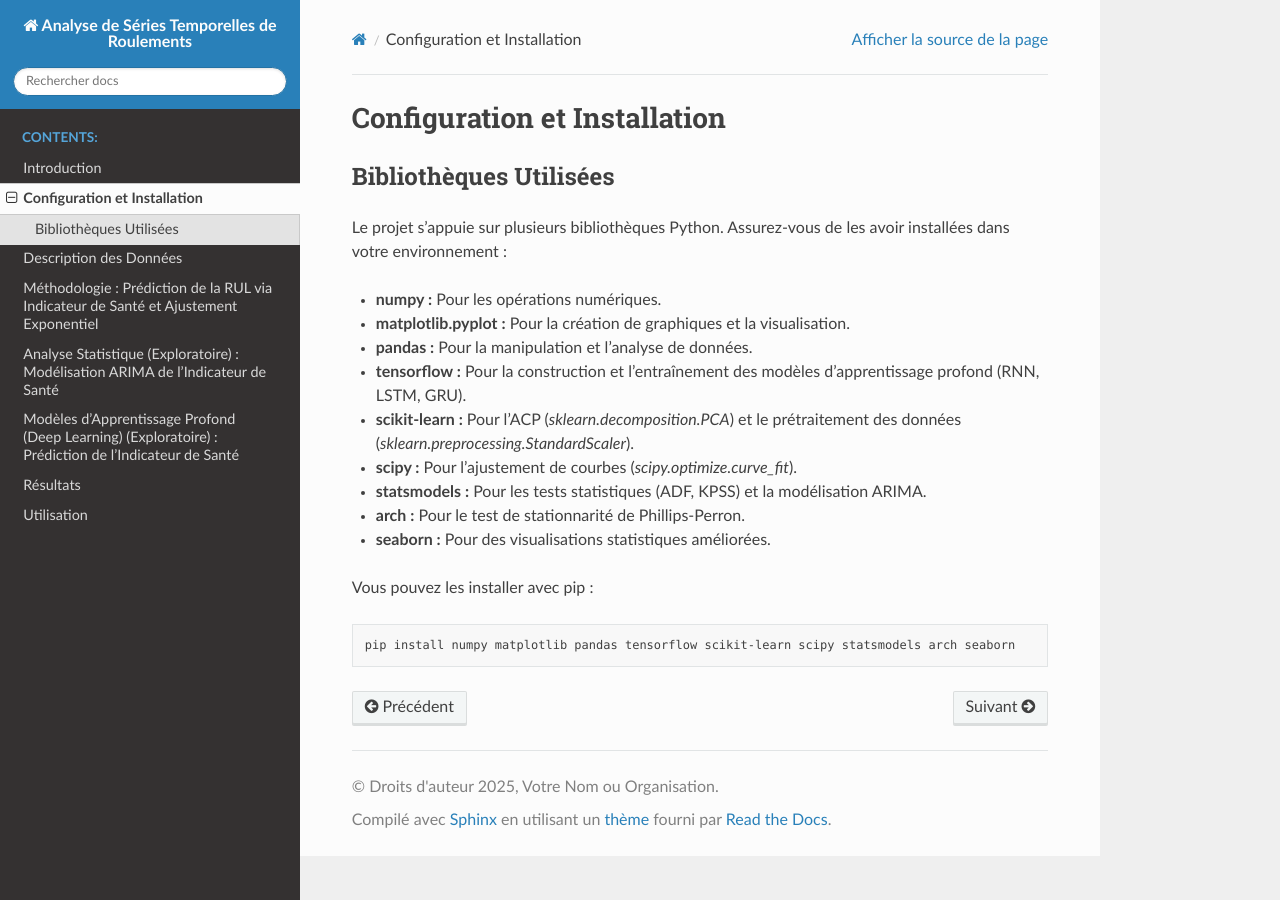
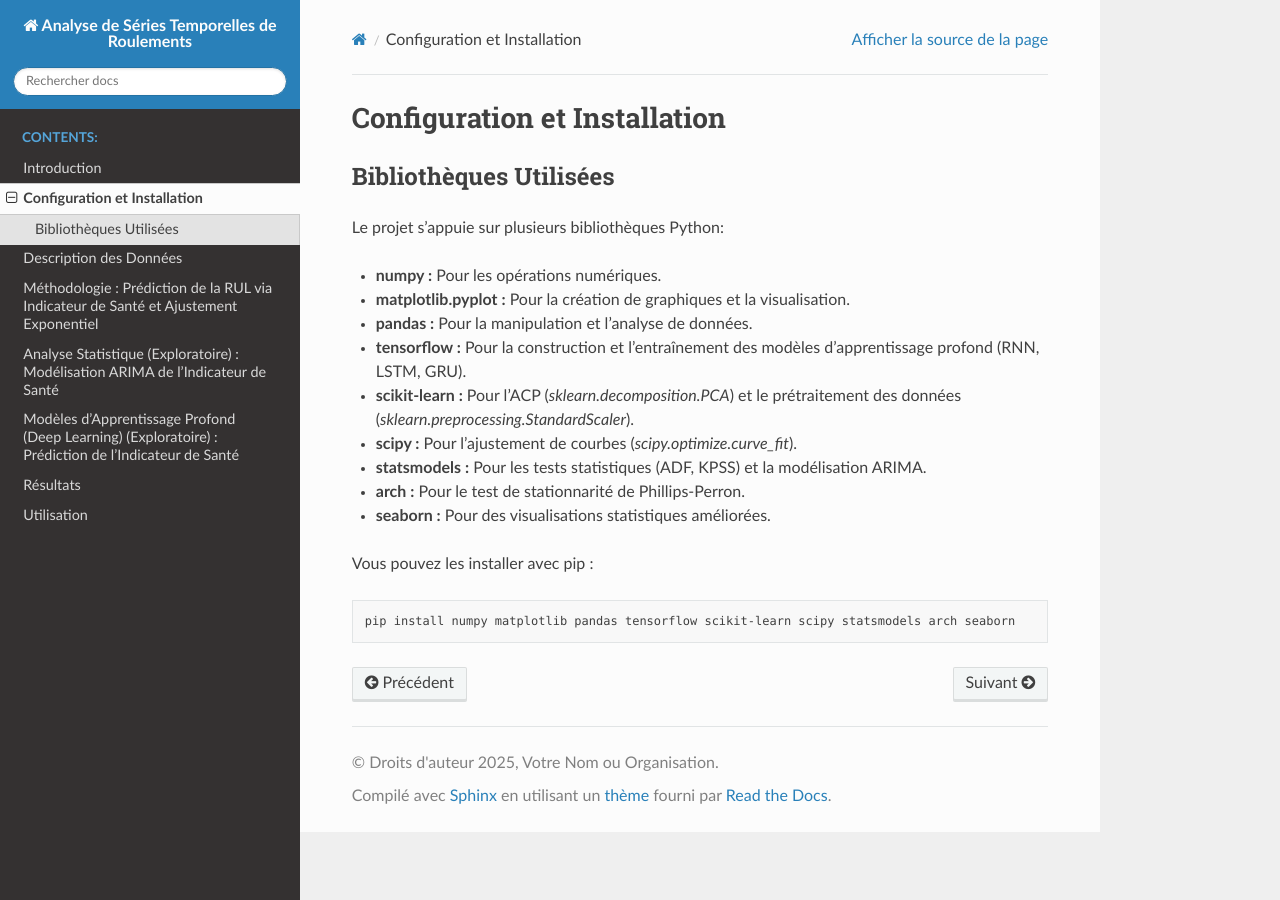
Before and after one commit to Kalfa12/RUL_bearing_time_series, a Sphinx documentation site: the page built from docs/setup.rst, in a window 1280 px wide. Built offline with Sphinx 7.4.7 and the Read the Docs theme 3.1.0, drawn with Linux system fonts in a browser that asks for light colours; pages that are not in the unit, such as notebooks, are missing from menus.

Commit message:
Update setup.rst

```diff
--- a/docs/setup.rst
+++ b/docs/setup.rst
@@ -6,7 +6,7 @@ Configuration et Installation
 Bibliothèques Utilisées
 -----------------------
 
-Le projet s'appuie sur plusieurs bibliothèques Python. Assurez-vous de les avoir installées dans votre environnement :
+Le projet s'appuie sur plusieurs bibliothèques Python:
 
 * **numpy :** Pour les opérations numériques.
 * **matplotlib.pyplot :** Pour la création de graphiques et la visualisation.
```
